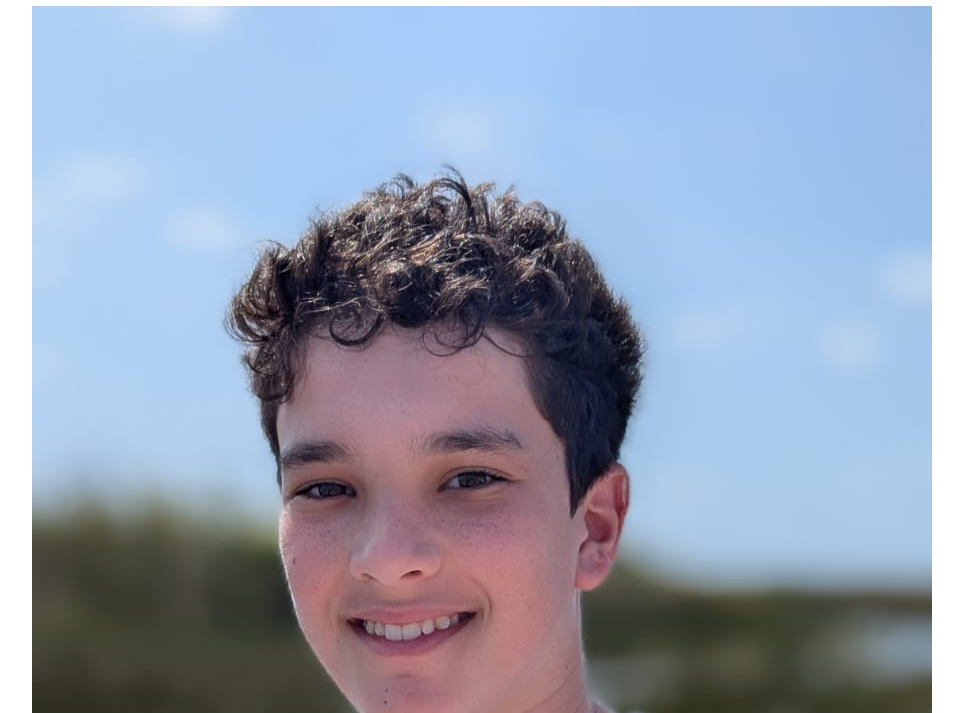
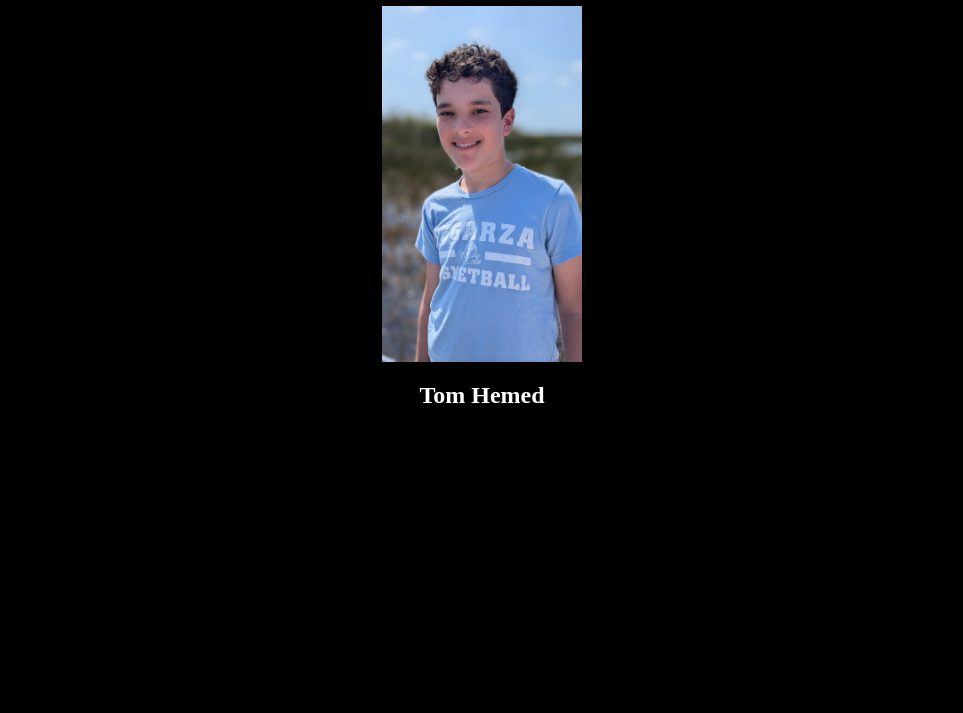
Before and after one commit to TomH1775/prints.3dlayers.app, a plain HTML site: page abt-me.html in a window 1280 px wide. Shown: the part 60-773 px from the top of the page, without its empty margins (158-1121 px from the left). Drawn offline with Linux system fonts and the light colour scheme.

Commit message:
Update abt-me.html

```diff
--- a/abt-me.html
+++ b/abt-me.html
@@ -4,12 +4,12 @@
       <title>About The Maker</title>
       <meta name="viewport" content="width=device-width, initial-scale=1.0">
     </head>
-    <body>
+    <body style="background-color:black;">
       <center>
         <div>
         <h1 font-strech: ultra-expanded; style="color:white;">About The Maker</h1>
         </div>
-        <img src="tom.jpg" alt="Tom Hemed">
+        <img src="tom.jpg" width="200" length="112.5" alt="Tom Hemed">
         <h2 font-strech: ultra-expanded; style="color:white;">Tom Hemed</h2>
       </center>
     </body>
```
